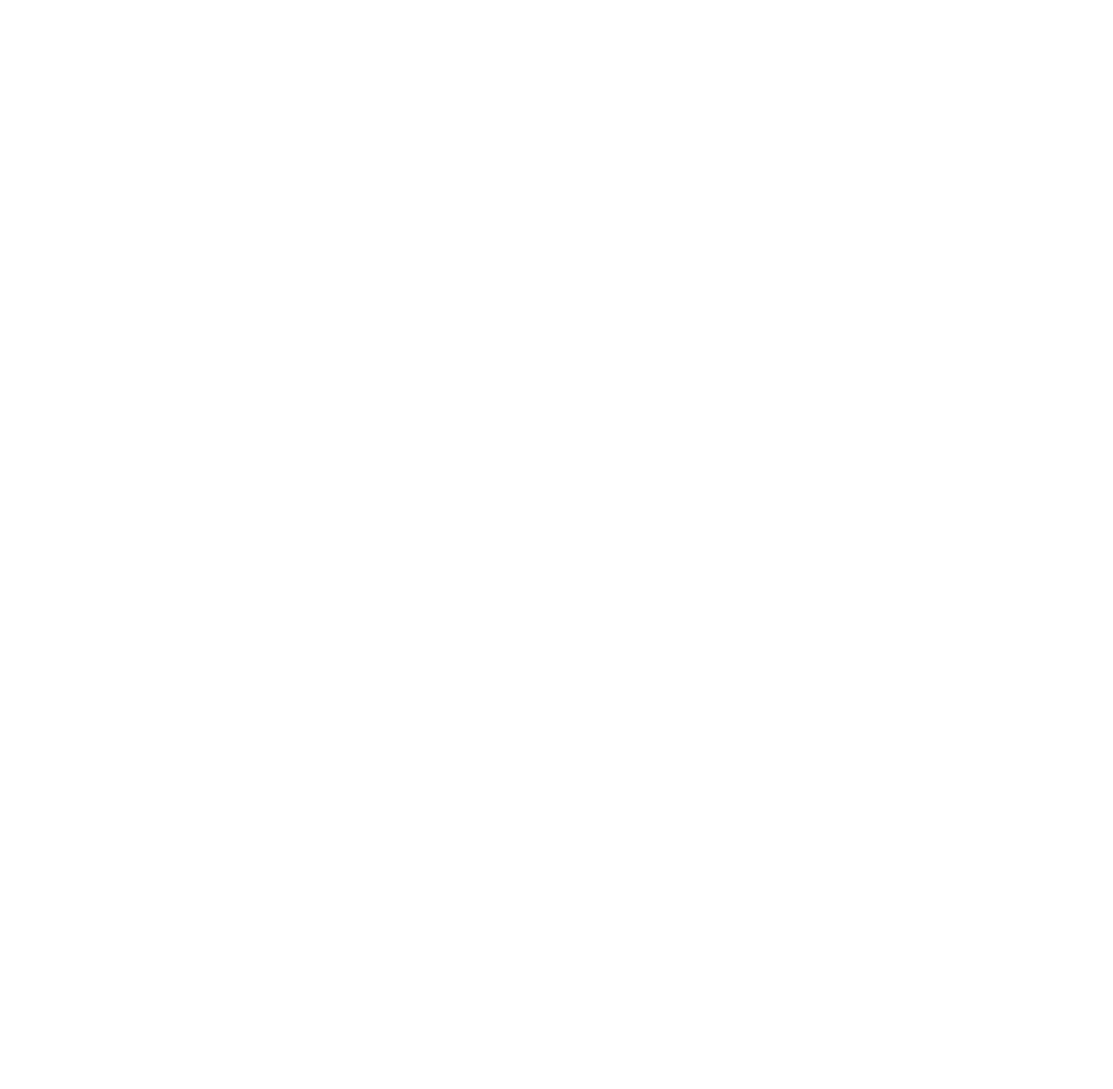
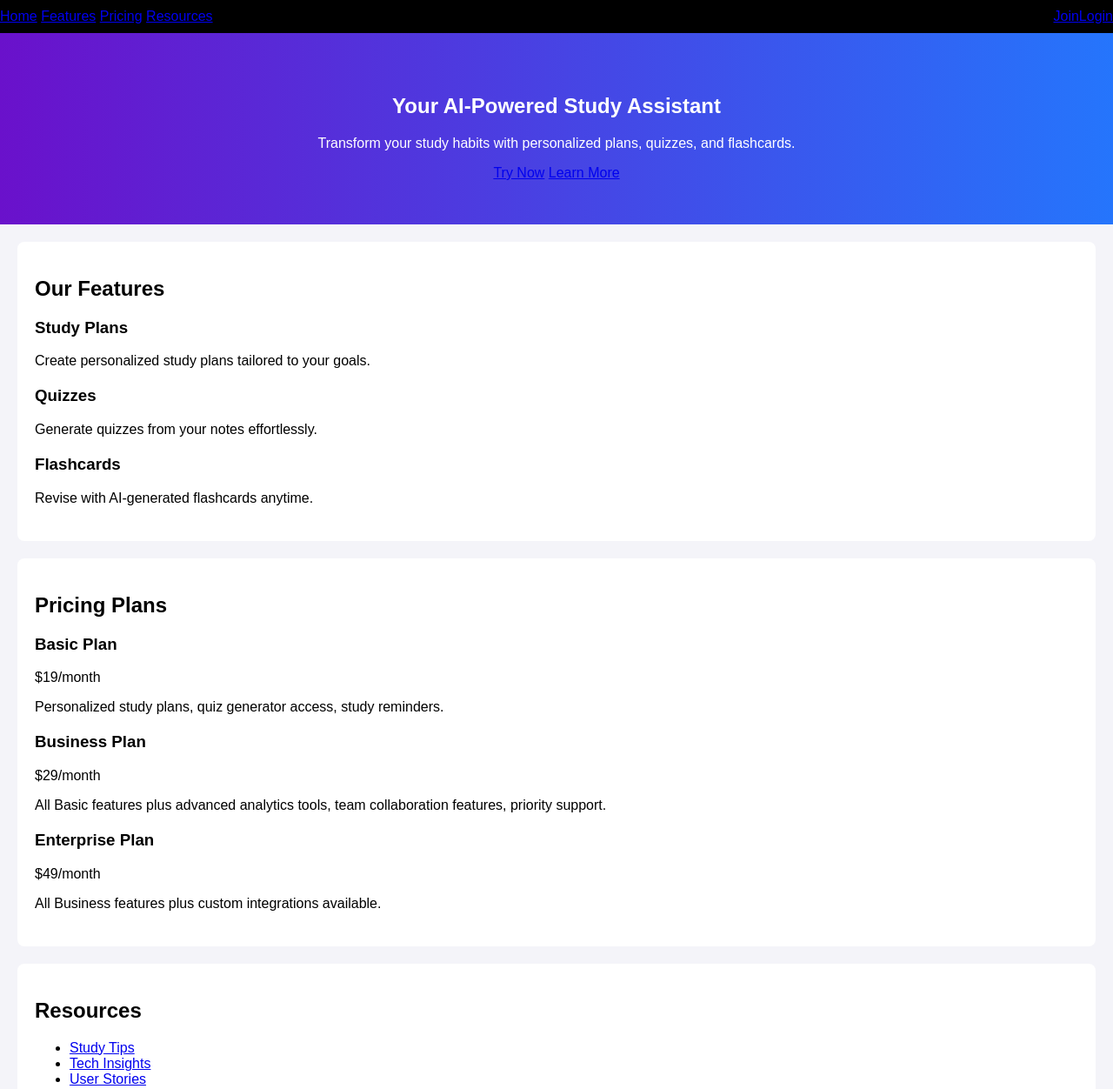
Before and after one commit to Vince-Munene/website-project, a plain HTML site: page index.html in a window 1280 px wide. Shown: the top 1252 px of the page at 87% size. Before the commit the page ends 800 px from the top, so only its background shows below. Drawn offline with Linux system fonts and the light colour scheme.

Commit message:
added header

```diff
--- a/index.html
+++ b/index.html
@@ -1,11 +1,77 @@
 <!DOCTYPE html>
 <html>
 <head>
-  <title>
-    Website Project
-  </title>
+  <title> StudyGenie </title>
+
+  <link rel="stylesheet" href="styles/styles.css">
 </head>
 <body>
+    <header>
+        <div class="left-secction">
+            <a href="Home">Home</a>
+            <a href="features">Features</a>
+            <a href="pricing">Pricing</a>
+            <a href="resources">Resources</a>
+        </div>
+        <div class="right-section">
+            <a href="#join">Join</a>
+            <a href="#login">Login</a>
+        </div>
+    </header>
 
+    <section id="hero">
+        <h2>Your AI-Powered Study Assistant</h2>
+        <p>Transform your study habits with personalized plans, quizzes, and flashcards.</p>
+        <a href="#try-now">Try Now</a>
+        <a href="#learn-more">Learn More</a>
+    </section>
+
+    <section id="features">
+        <h2>Our Features</h2>
+        <div>
+            <h3>Study Plans</h3>
+            <p>Create personalized study plans tailored to your goals.</p>
+        </div>
+        <div>
+            <h3>Quizzes</h3>
+            <p>Generate quizzes from your notes effortlessly.</p>
+        </div>
+        <div>
+            <h3>Flashcards</h3>
+            <p>Revise with AI-generated flashcards anytime.</p>
+        </div>
+    </section>
+
+    <section id="pricing">
+        <h2>Pricing Plans</h2>
+        <div>
+            <h3>Basic Plan</h3>
+            <p>$19/month</p>
+            <p>Personalized study plans, quiz generator access, study reminders.</p>
+        </div>
+        <div>
+            <h3>Business Plan</h3>
+            <p>$29/month</p>
+            <p>All Basic features plus advanced analytics tools, team collaboration features, priority support.</p>
+        </div>
+        <div>
+            <h3>Enterprise Plan</h3>
+            <p>$49/month</p>
+            <p>All Business features plus custom integrations available.</p>
+        </div>
+    </section>
+
+    <section id="resources">
+        <h2>Resources</h2>
+        <ul>
+            <li><a href="#study-tips">Study Tips</a></li>
+            <li><a href="#tech-insights">Tech Insights</a></li>
+            <li><a href="#user-stories">User Stories</a></li>
+        </ul>
+    </section>
+
+    <footer>
+        <p>&copy; 2025 StudyGenie. All rights reserved.</p>
+    </footer>
 </body>
 </html>
--- a/styles/styles.css
+++ b/styles/styles.css
@@ -0,0 +1,79 @@
+body {
+    font-family: Arial, sans-serif;
+    margin: 0;
+    padding: 0;
+    background-color: #f4f4f9;
+}
+
+header {
+    background-color: #000000;
+    color: rgb(170, 7, 7);
+    padding: 10px 0;
+    text-align: center;
+    display: flex;
+    flex: 1;
+    flex-direction: row;
+    justify-content: space-between;
+}
+
+.left-section {
+  display: flex;
+  flex-direction: row;
+  align-items: center;
+  background-color: darkred;
+}
+
+.right-section {
+  display: flex;
+  flex-direction: row;
+  align-items: center;
+  justify-content: space-between;
+
+}
+
+navigation-bar {
+  display: flex;
+  flex-direction: row;
+  vertical-align: top;
+
+}
+
+header nav ul {
+    list-style-type: none;
+    padding: 0;
+}
+
+header nav ul li {
+    display: inline;
+    margin: 0 15px;
+}
+
+header nav ul li a {
+    color: white;
+    text-decoration: none;
+}
+
+#hero {
+    background: linear-gradient(to right, #6a11cb, #2575fc);
+    color: white;
+    padding: 50px 20px;
+    text-align: center;
+}
+
+#features, #pricing, #resources {
+    padding: 20px;
+    margin: 20px;
+    background-color: white;
+    border-radius: 8px;
+}
+
+#features div, #pricing div {
+    margin-bottom: 20px;
+}
+
+footer {
+    text-align: center;
+    padding: 10px;
+    background-color: #333;
+    color: white;
+}
```
